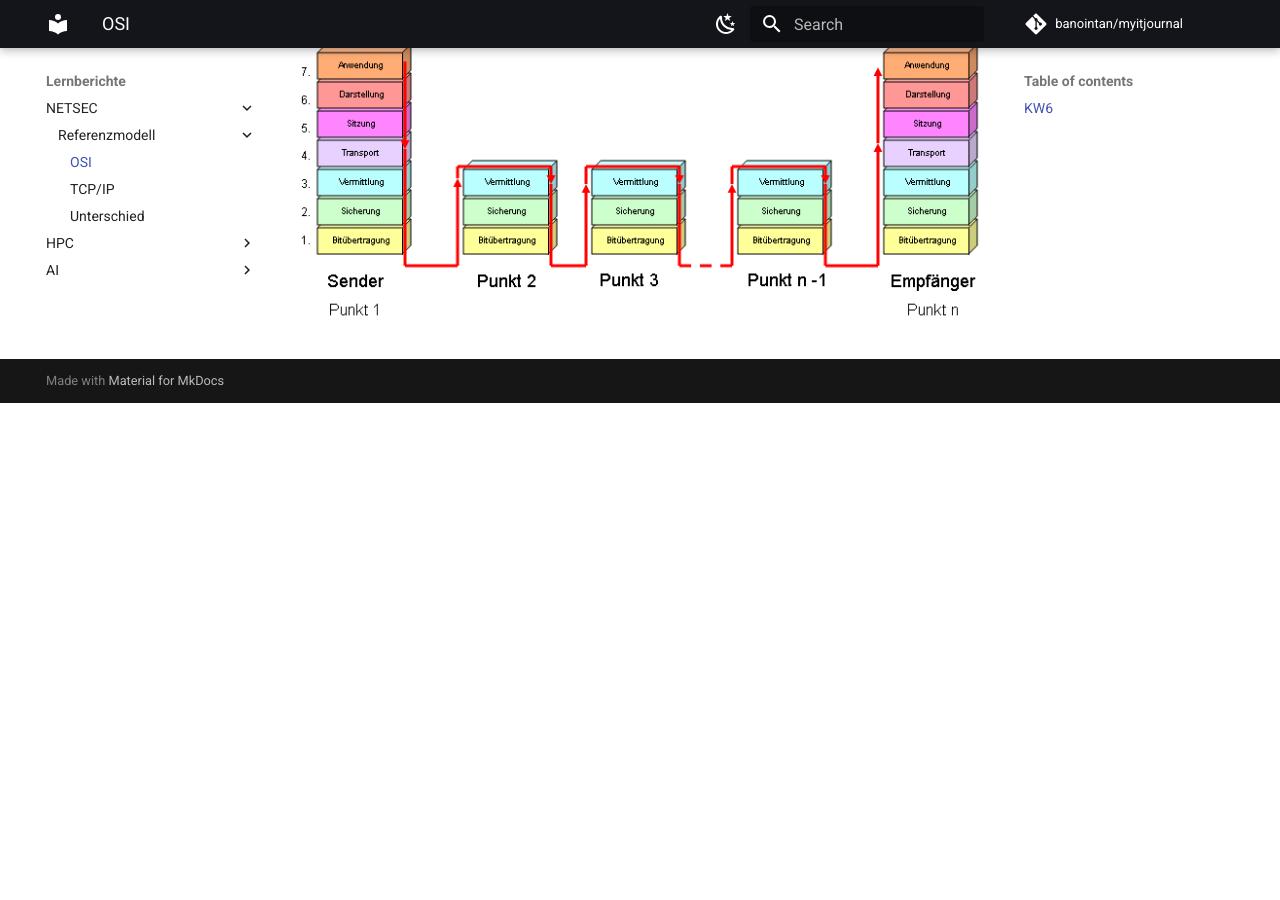
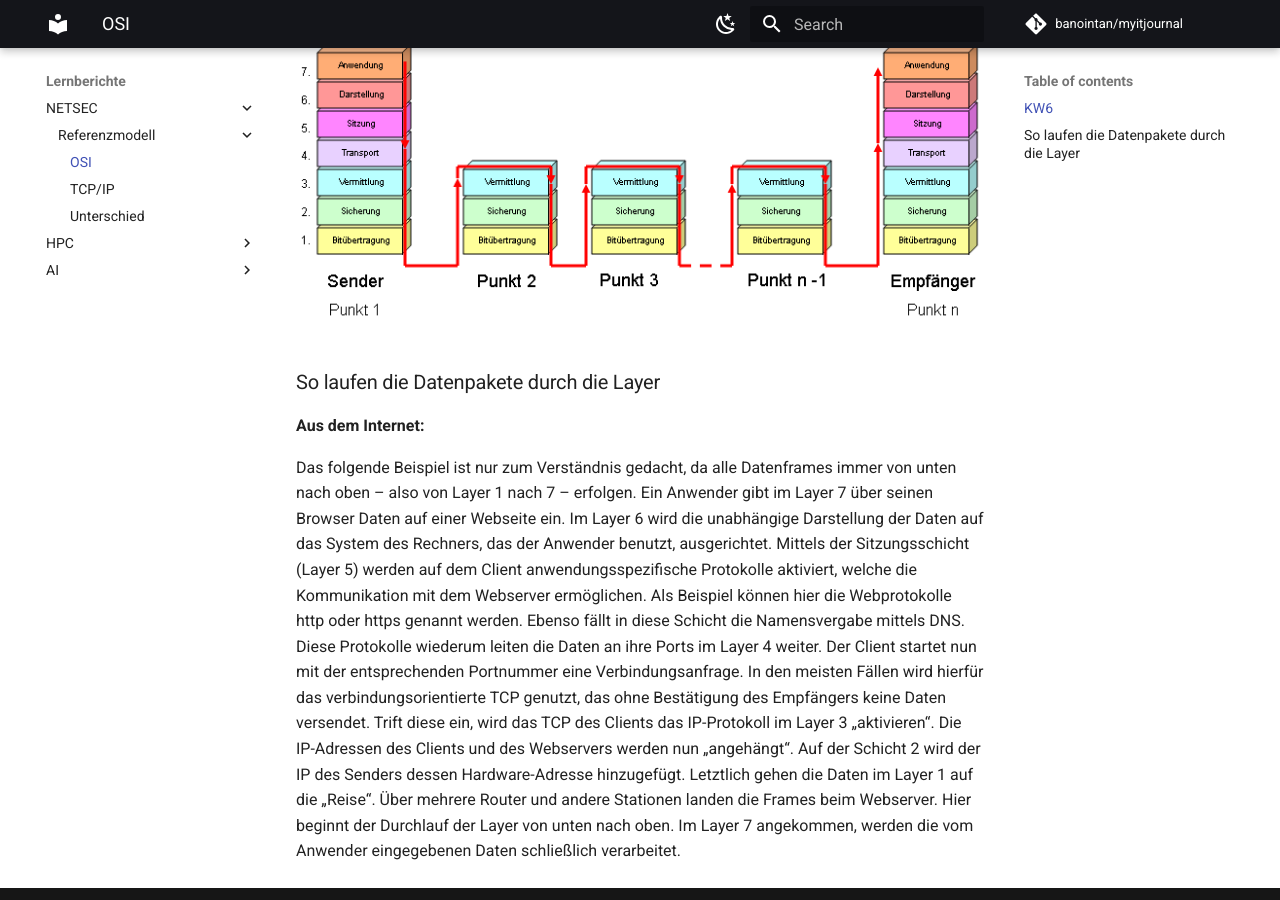
Before and after one commit to banointan/myitjournal, an MkDocs documentation site: the page built from docs/lernberichte/netsec/refmod/osi.md, in a window 1280 px wide and 900 px high, scrolled down 925 px. Built offline with MkDocs 1.6.1 and Material for MkDocs 9.7.7, drawn with Linux system fonts in a browser that asks for light colours; comment, search, counter and statistics services are not loaded; before the commit the page ends 1328 px from its top, so only the background shows below that.

Commit message:
OSI Doku angepasst

```diff
--- a/docs/lernberichte/netsec/refmod/osi.md
+++ b/docs/lernberichte/netsec/refmod/osi.md
@@ -10,3 +10,11 @@ Die Schichten 1 bis 4 sind die transportorientierten Schichten und die Schichten
 Wenn eine Nachricht von einem PC über ein Netzwerk, z.B. mit Übermittlern wie Switch und Router zu einem PC eines anderen Netzwerkes übertragen wird, dann werden bei den Übermittlern nur die ersten drei Schichten (Layer 1 – Layer 3) angesehen. Wie auf der «Abbildung 1» dargestellt, dienen die ersten drei Schichten nur der Datenübertragung von «Punkt zu Punkt». Die restlichen Schichten (Layer 4 – Layer 7) sind «Ende zu Ende» orientiert. Das bedeutet, dass die «Ende zu Ende» orientierten Schichten erst beim Empfänger-PC erreicht werden.
 
 ![Kommunikation_OSI-Referenzmodell](../bilder/osi/OSI-Modell3.png)
+
+###  So laufen die Datenpakete durch die Layer
+**Aus dem Internet:**
+
+
+Das folgende Beispiel ist nur zum Verständnis gedacht, da alle Datenframes immer von unten nach oben – also von Layer 1 nach 7 – erfolgen.
+Ein Anwender gibt im Layer 7 über seinen Browser Daten auf einer Webseite ein. Im Layer 6 wird die unabhängige Darstellung der Daten auf das System des Rechners, das der Anwender benutzt, ausgerichtet. Mittels der Sitzungsschicht (Layer 5) werden auf dem Client anwendungsspezifische Protokolle aktiviert, welche die Kommunikation mit dem Webserver ermöglichen. Als Beispiel können hier die Webprotokolle http oder https genannt werden.
+Ebenso fällt in diese Schicht die Namensvergabe mittels DNS. Diese Protokolle wiederum leiten die Daten an ihre Ports im Layer 4 weiter. Der Client startet nun mit der entsprechenden Portnummer eine Verbindungsanfrage. In den meisten Fällen wird hierfür das verbindungsorientierte TCP genutzt, das ohne Bestätigung des Empfängers keine Daten versendet. Trift diese ein, wird das TCP des Clients das IP-Protokoll im Layer 3 „aktivieren“. Die IP-Adressen des Clients und des Webservers werden nun „angehängt“. Auf der Schicht 2 wird der IP des Senders dessen Hardware-Adresse hinzugefügt. Letztlich gehen die Daten im Layer 1 auf die „Reise“. Über mehrere Router und andere Stationen landen die Frames beim Webserver. Hier beginnt der Durchlauf der Layer von unten nach oben. Im Layer 7 angekommen, werden die vom Anwender eingegebenen Daten schließlich verarbeitet.
```
